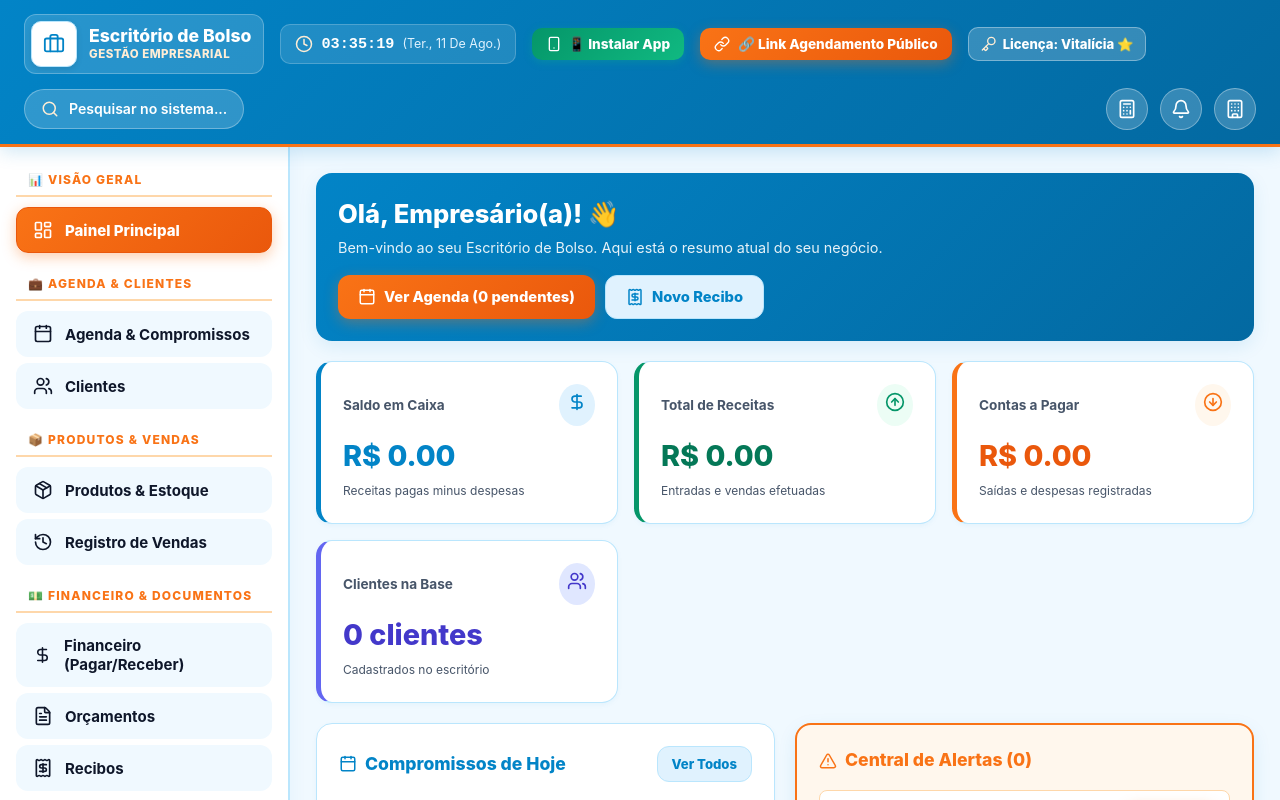
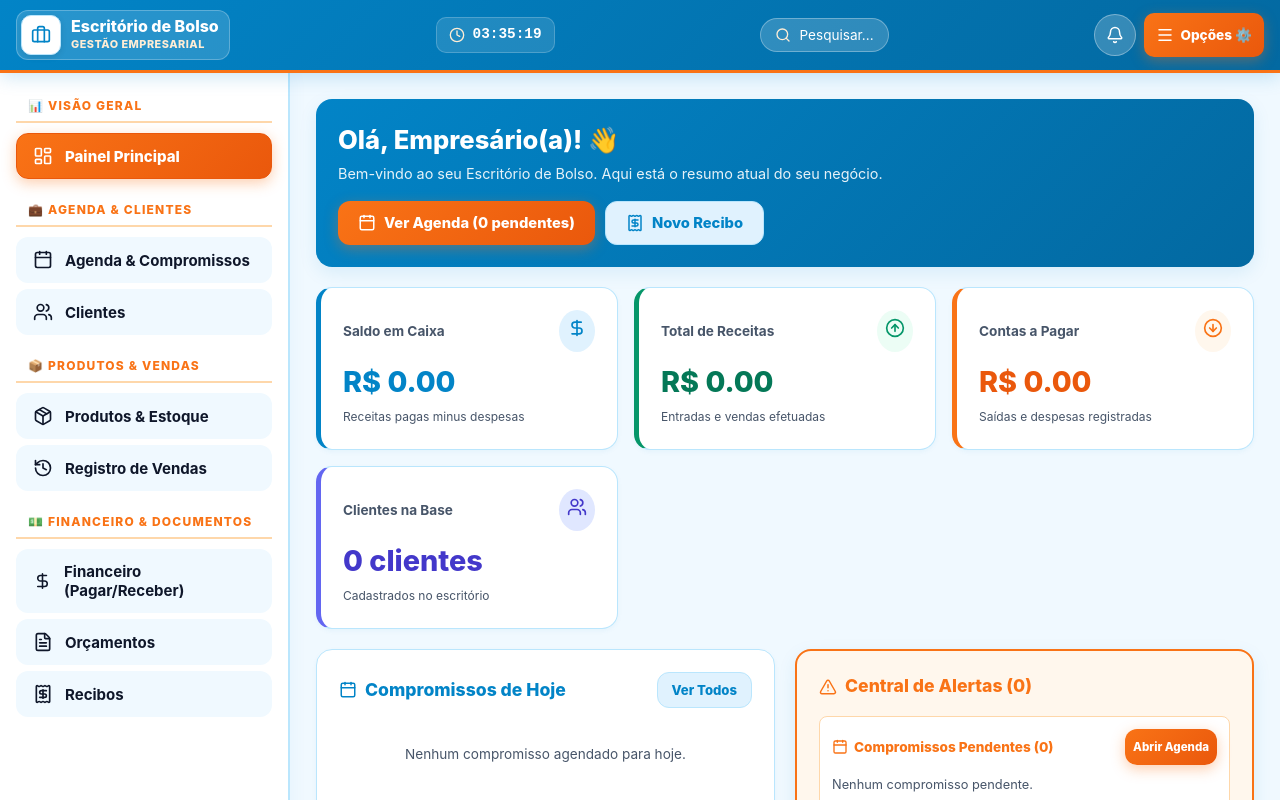
Before and after one commit to GerailtonNeves/Gestor-Agenda, a React (Vite) app: page / in a window 1280 px wide. Shown: the top 800 px of the page. Built offline with nearby package versions, Linux system fonts and the light colour scheme.

Commit message:
Add files via upload

```diff
--- a/src/components/Header.jsx
+++ b/src/components/Header.jsx
@@ -1,5 +1,20 @@
 import React, { useState, useEffect } from 'react';
-import { Clock, Search, Calculator, Bell, Building, Briefcase, Link as LinkIcon, Key, Copy, Check, Smartphone } from 'lucide-react';
+import {
+  Clock,
+  Search,
+  Calculator,
+  Bell,
+  Building,
+  Briefcase,
+  Link as LinkIcon,
+  Key,
+  Check,
+  Smartphone,
+  Menu as MenuIcon,
+  X,
+  Sparkles,
+  ChevronRight
+} from 'lucide-react';
 import { licenseApi } from '../utils/licenseUtils';
 
 export default function Header({
@@ -14,6 +29,7 @@ export default function Header({
 }) {
   const [horaAtual, setHoraAtual] = useState(new Date());
   const [copiado, setCopiado] = useState(false);
+  const [menuRapidoOpen, setMenuRapidoOpen] = useState(false);
 
   useEffect(() => {
     const timer = setInterval(() => setHoraAtual(new Date()), 1000);
@@ -40,8 +56,8 @@ export default function Header({
   };
 
   return (
-    <header className="topbar" style={{ display: 'flex', alignItems: 'center', justifyContent: 'space-between', flexWrap: 'wrap', gap: '14px' }}>
-      <div style={{ display: 'flex', alignItems: 'center', gap: '16px', flexWrap: 'wrap' }}>
+    <>
+      <header className="topbar" style={{ display: 'flex', alignItems: 'center', justifyContent: 'space-between', padding: '10px 16px', gap: '12px' }}>
         {/* Marca & Logo Elegante da Empresa */}
         <div
           onClick={onOpenEmpresa}
@@ -49,18 +65,19 @@ export default function Header({
           style={{
             display: 'flex',
             alignItems: 'center',
-            gap: '12px',
+            gap: '10px',
             cursor: 'pointer',
             background: 'rgba(255, 255, 255, 0.15)',
-            padding: '6px 12px 6px 6px',
+            padding: '4px 10px 4px 4px',
             borderRadius: '12px',
             border: '1px solid rgba(255, 255, 255, 0.25)',
-            transition: 'all 0.2s ease'
+            transition: 'all 0.2s ease',
+            maxWidth: '65%'
           }}
         >
           <div style={{
-            width: '46px',
-            height: '46px',
+            width: '40px',
+            height: '40px',
             borderRadius: '10px',
             background: '#ffffff',
             display: 'flex',
@@ -79,142 +96,80 @@ export default function Header({
                 style={{ maxWidth: '100%', maxHeight: '100%', objectFit: 'contain' }}
               />
             ) : (
-              <Briefcase size={22} style={{ color: 'var(--blue-primary)' }} />
+              <Briefcase size={20} style={{ color: 'var(--blue-primary)' }} />
             )}
           </div>
 
-          <div>
-            <div style={{ fontSize: '1.1rem', fontWeight: 800, color: '#ffffff', lineHeight: 1.2, whiteSpace: 'nowrap', overflow: 'hidden', textOverflow: 'ellipsis', maxWidth: '200px' }}>
+          <div style={{ overflow: 'hidden' }}>
+            <div style={{ fontSize: '1rem', fontWeight: 800, color: '#ffffff', lineHeight: 1.2, whiteSpace: 'nowrap', overflow: 'hidden', textOverflow: 'ellipsis' }}>
               <span>{empresa.nomeFantasia || 'Escritório de Bolso'}</span>
             </div>
-            <div style={{ fontSize: '0.72rem', fontWeight: 800, color: '#ffedd5', textTransform: 'uppercase', letterSpacing: '0.5px' }}>
+            <div style={{ fontSize: '0.68rem', fontWeight: 800, color: '#ffedd5', textTransform: 'uppercase', letterSpacing: '0.5px', whiteSpace: 'nowrap' }}>
               <span>Gestão Empresarial</span>
             </div>
           </div>
         </div>
 
-        {/* Relógio Digital */}
+        {/* Relógio Digital Visible (Apenas em telas de computador maiores) */}
         <div
+          className="desktop-only-clock"
           title="Relógio Digital Sincronizado"
           style={{
             display: 'flex',
             alignItems: 'center',
             gap: '8px',
             background: 'rgba(255, 255, 255, 0.12)',
-            padding: '8px 14px',
+            padding: '6px 12px',
             borderRadius: '10px',
             border: '1px solid rgba(255, 255, 255, 0.2)'
           }}
         >
-          <Clock size={18} style={{ color: '#ffedd5' }} />
-          <span style={{ fontWeight: 800, fontSize: '0.95rem', color: '#ffffff', fontFamily: 'monospace' }}>{formatHora(horaAtual)}</span>
-          <span style={{ fontSize: '0.78rem', color: '#e0f2fe', textTransform: 'capitalize' }}>({formatData(horaAtual)})</span>
+          <Clock size={16} style={{ color: '#ffedd5' }} />
+          <span style={{ fontWeight: 800, fontSize: '0.9rem', color: '#ffffff', fontFamily: 'monospace' }}>{formatHora(horaAtual)}</span>
         </div>
 
-        {/* BOTÃO DE INSTALAÇÃO NATIVA DO APLICATIVO (PWA) */}
-        {onInstallPWA && (
-          <button
-            type="button"
-            onClick={onInstallPWA}
-            title="Instalar Aplicativo na Tela Inicial do Celular ou Computador"
-            style={{
-              display: 'flex',
-              alignItems: 'center',
-              gap: '6px',
-              background: 'linear-gradient(135deg, #059669 0%, #10b981 100%)',
-              color: '#ffffff',
-              border: 'none',
-              padding: '8px 14px',
-              borderRadius: '10px',
-              fontWeight: 800,
-              fontSize: '0.85rem',
-              cursor: 'pointer',
-              boxShadow: '0 2px 8px rgba(16, 185, 129, 0.3)'
-            }}
-          >
-            <Smartphone size={16} />
-            <span>📱 Instalar App</span>
-          </button>
-        )}
-
-        {/* BOTÃO COPIAR LINK DE AGENDAMENTO PÚBLICO */}
-        <button
-          type="button"
-          onClick={handleCopiarLinkPublico}
-          title="Copiar Link Público de Agendamento Online para enviar aos clientes"
-          style={{
-            display: 'flex',
-            alignItems: 'center',
-            gap: '8px',
-            background: copiado ? '#059669' : 'var(--orange-gradient)',
-            color: '#ffffff',
-            border: 'none',
-            padding: '8px 14px',
-            borderRadius: '10px',
-            fontWeight: 800,
-            fontSize: '0.85rem',
-            cursor: 'pointer',
-            boxShadow: 'var(--shadow-orange-btn)',
-            transition: 'all 0.2s ease'
-          }}
-        >
-          {copiado ? <Check size={16} /> : <LinkIcon size={16} />}
-          <span>{copiado ? 'Link Copiado! 📋' : '🔗 Link Agendamento Público'}</span>
-        </button>
-
-        {/* BADGE DE LICENÇA DO SISTEMA */}
-        <button
-          type="button"
-          onClick={onOpenLicense}
-          title="Clique para Gerenciar / Ativar Licença do Sistema"
-          style={{
-            display: 'flex',
-            alignItems: 'center',
-            gap: '6px',
-            background: 'rgba(255, 255, 255, 0.2)',
-            color: '#ffffff',
-            border: '1px solid rgba(255, 255, 255, 0.35)',
-            padding: '8px 12px',
-            borderRadius: '10px',
-            fontWeight: 800,
-            fontSize: '0.82rem',
-            cursor: 'pointer'
-          }}
-        >
-          <Key size={16} style={{ color: '#ffedd5' }} />
-          <span>Licença: {lic.diasValidade >= 9000 ? 'Vitalícia ⭐' : `${diasRestantes}d`}</span>
-        </button>
-      </div>
-
-      {/* Trigger de Pesquisa Global */}
+        {/* Pesquisa Global Trigger */}
         <div
+          className="desktop-only-search"
           onClick={onOpenSearch}
           title="Pesquisar Qualquer Coisa no Sistema"
           style={{
             display: 'flex',
             alignItems: 'center',
-          gap: '10px',
+            gap: '8px',
             background: 'rgba(255, 255, 255, 0.18)',
-          padding: '8px 16px',
+            padding: '6px 14px',
             borderRadius: '20px',
             border: '1px solid rgba(255, 255, 255, 0.3)',
             cursor: 'pointer',
             color: '#ffffff',
-          minWidth: '200px'
+            fontSize: '0.85rem'
           }}
         >
-        <Search size={18} style={{ color: '#ffedd5' }} />
-        <span style={{ fontSize: '0.88rem', fontWeight: 600 }}>Pesquisar no sistema...</span>
+          <Search size={16} style={{ color: '#ffedd5' }} />
+          <span>Pesquisar...</span>
         </div>
 
-      {/* Botões de Ação no Topo */}
-      <div className="topbar-actions">
-        <button type="button" className="action-btn-circle" onClick={onOpenCalc} title="Calculadora Comercial">
-          <Calculator size={20} />
+        {/* Botões de Ação Direta no Topo */}
+        <div style={{ display: 'flex', alignItems: 'center', gap: '8px' }}>
+          {/* Lupa em Celular */}
+          <button
+            type="button"
+            className="action-btn-circle mobile-only-btn"
+            onClick={onOpenSearch}
+            title="Pesquisar"
+          >
+            <Search size={18} />
           </button>
 
-        <button type="button" className="action-btn-circle" onClick={onOpenNotifications} title="Alertas & Notificações">
-          <Bell size={20} />
+          {/* Alertas & Notificações */}
+          <button
+            type="button"
+            className="action-btn-circle"
+            onClick={onOpenNotifications}
+            title="Alertas & Notificações"
+          >
+            <Bell size={18} />
             {notificationCount > 0 && (
               <span className="badge-count">
                 {notificationCount}
@@ -222,10 +177,225 @@ export default function Header({
             )}
           </button>
 
-        <button type="button" className="action-btn-circle" onClick={onOpenEmpresa} title="Dados da Minha Empresa">
-          <Building size={20} />
+          {/* BOTÃO PRINCIPAL DE MENU RÁPIDO COM TODAS AS OPÇÕES DENTRO */}
+          <button
+            type="button"
+            className="btn btn-orange"
+            onClick={() => setMenuRapidoOpen(true)}
+            style={{
+              padding: '6px 12px',
+              fontSize: '0.85rem',
+              fontWeight: 800,
+              display: 'flex',
+              alignItems: 'center',
+              gap: '6px',
+              borderRadius: '10px',
+              boxShadow: 'var(--shadow-orange-btn)'
+            }}
+            title="Abrir Menu com Instalar App, Link Público, Licença e Mais"
+          >
+            <MenuIcon size={18} />
+            <span style={{ display: 'inline' }}>Opções ⚙️</span>
           </button>
         </div>
       </header>
+
+      {/* MODAL / MENU DROPDOWN DE OPÇÕES ESCONDIDAS */}
+      {menuRapidoOpen && (
+        <div className="modal-overlay" onClick={() => setMenuRapidoOpen(false)} style={{ zIndex: 3500 }}>
+          <div
+            className="modal-content"
+            onClick={(e) => e.stopPropagation()}
+            style={{
+              maxWidth: '480px',
+              padding: '20px',
+              borderRadius: '20px',
+              boxShadow: '0 20px 40px rgba(0,0,0,0.3)',
+              background: '#ffffff'
+            }}
+          >
+            <div className="modal-header" style={{ marginBottom: '16px' }}>
+              <h3 className="modal-title" style={{ display: 'flex', alignItems: 'center', gap: '8px', color: 'var(--blue-primary)', fontSize: '1.15rem' }}>
+                <Sparkles size={22} style={{ color: 'var(--orange-primary)' }} /> Opções Rápidas do Sistema
+              </h3>
+              <button className="action-btn-circle" onClick={() => setMenuRapidoOpen(false)}>
+                <X size={16} />
+              </button>
+            </div>
+
+            {/* Lista de Opções Organizadas em Botões Elegantes */}
+            <div style={{ display: 'flex', flexDirection: 'column', gap: '10px' }}>
+              {/* 1. INSTALAR APPLICATIVO NO CELULAR OU PC */}
+              {onInstallPWA && (
+                <button
+                  type="button"
+                  onClick={() => {
+                    setMenuRapidoOpen(false);
+                    onInstallPWA();
+                  }}
+                  style={{
+                    display: 'flex',
+                    alignItems: 'center',
+                    justify: 'space-between',
+                    background: 'linear-gradient(135deg, #059669 0%, #10b981 100%)',
+                    color: '#ffffff',
+                    border: 'none',
+                    padding: '14px 16px',
+                    borderRadius: '12px',
+                    fontWeight: 800,
+                    fontSize: '0.95rem',
+                    cursor: 'pointer',
+                    boxShadow: '0 4px 12px rgba(16, 185, 129, 0.3)'
+                  }}
+                >
+                  <div style={{ display: 'flex', alignItems: 'center', gap: '10px' }}>
+                    <Smartphone size={20} />
+                    <span>📱 Instalar Aplicativo no Celular / PC</span>
+                  </div>
+                  <ChevronRight size={18} />
+                </button>
+              )}
+
+              {/* 2. LINK DE AGENDAMENTO PÚBLICO */}
+              <button
+                type="button"
+                onClick={() => {
+                  handleCopiarLinkPublico();
+                }}
+                style={{
+                  display: 'flex',
+                  alignItems: 'center',
+                  justify: 'space-between',
+                  background: copiado ? '#059669' : 'var(--orange-gradient)',
+                  color: '#ffffff',
+                  border: 'none',
+                  padding: '14px 16px',
+                  borderRadius: '12px',
+                  fontWeight: 800,
+                  fontSize: '0.95rem',
+                  cursor: 'pointer',
+                  boxShadow: 'var(--shadow-orange-btn)'
+                }}
+              >
+                <div style={{ display: 'flex', alignItems: 'center', gap: '10px' }}>
+                  {copiado ? <Check size={20} /> : <LinkIcon size={20} />}
+                  <span>{copiado ? 'Link Copiado para a Área de Transferência! 📋' : '🔗 Copiar Link de Agendamento Público'}</span>
+                </div>
+                <ChevronRight size={18} />
+              </button>
+
+              {/* 3. GERENCIADOR DE LICENÇA */}
+              <button
+                type="button"
+                onClick={() => {
+                  setMenuRapidoOpen(false);
+                  onOpenLicense();
+                }}
+                style={{
+                  display: 'flex',
+                  alignItems: 'center',
+                  justify: 'space-between',
+                  background: 'var(--blue-ice-bg)',
+                  color: 'var(--blue-primary)',
+                  border: '1.5px solid var(--blue-border)',
+                  padding: '14px 16px',
+                  borderRadius: '12px',
+                  fontWeight: 800,
+                  fontSize: '0.92rem',
+                  cursor: 'pointer'
+                }}
+              >
+                <div style={{ display: 'flex', alignItems: 'center', gap: '10px' }}>
+                  <Key size={20} style={{ color: 'var(--orange-primary)' }} />
+                  <span>Chave de Licença: <strong>{lic.diasValidade >= 9000 ? 'Vitalícia ⭐' : `${diasRestantes} dias restantes`}</strong></span>
+                </div>
+                <ChevronRight size={18} />
+              </button>
+
+              {/* 4. RELÓGIO DIGITAL & DATA */}
+              <div
+                style={{
+                  display: 'flex',
+                  alignItems: 'center',
+                  gap: '12px',
+                  background: '#f8fafc',
+                  padding: '12px 16px',
+                  borderRadius: '12px',
+                  border: '1px solid #e2e8f0',
+                  color: 'var(--text-main)',
+                  fontSize: '0.9rem'
+                }}
+              >
+                <Clock size={20} style={{ color: 'var(--blue-primary)' }} />
+                <div>
+                  <div style={{ fontWeight: 800, fontFamily: 'monospace', fontSize: '1rem', color: 'var(--blue-primary)' }}>
+                    {formatHora(horaAtual)}
+                  </div>
+                  <div style={{ fontSize: '0.78rem', color: 'var(--text-muted)', textTransform: 'capitalize' }}>
+                    {formatData(horaAtual)}
+                  </div>
+                </div>
+              </div>
+
+              {/* 5. CALCULADORA COMERCIAL */}
+              <button
+                type="button"
+                onClick={() => {
+                  setMenuRapidoOpen(false);
+                  onOpenCalc();
+                }}
+                style={{
+                  display: 'flex',
+                  alignItems: 'center',
+                  justify: 'space-between',
+                  background: '#ffffff',
+                  color: 'var(--text-main)',
+                  border: '1.5px solid #cbd5e1',
+                  padding: '12px 16px',
+                  borderRadius: '12px',
+                  fontWeight: 700,
+                  fontSize: '0.9rem',
+                  cursor: 'pointer'
+                }}
+              >
+                <div style={{ display: 'flex', alignItems: 'center', gap: '10px' }}>
+                  <Calculator size={18} style={{ color: 'var(--orange-primary)' }} />
+                  <span>Calculadora Comercial</span>
+                </div>
+                <ChevronRight size={18} />
+              </button>
+
+              {/* 6. DADOS DA MINHA EMPRESA */}
+              <button
+                type="button"
+                onClick={() => {
+                  setMenuRapidoOpen(false);
+                  onOpenEmpresa();
+                }}
+                style={{
+                  display: 'flex',
+                  alignItems: 'center',
+                  justify: 'space-between',
+                  background: '#ffffff',
+                  color: 'var(--text-main)',
+                  border: '1.5px solid #cbd5e1',
+                  padding: '12px 16px',
+                  borderRadius: '12px',
+                  fontWeight: 700,
+                  fontSize: '0.9rem',
+                  cursor: 'pointer'
+                }}
+              >
+                <div style={{ display: 'flex', alignItems: 'center', gap: '10px' }}>
+                  <Building size={18} style={{ color: 'var(--blue-primary)' }} />
+                  <span>Minha Empresa (Logo, CNPJ & Chave PIX)</span>
+                </div>
+                <ChevronRight size={18} />
+              </button>
+            </div>
+          </div>
+        </div>
+      )}
+    </>
   );
 }
```
Also changed, not shown: src/index.css (+19 -0 lines). Lines whose indentation alone changed are shown as unchanged.
